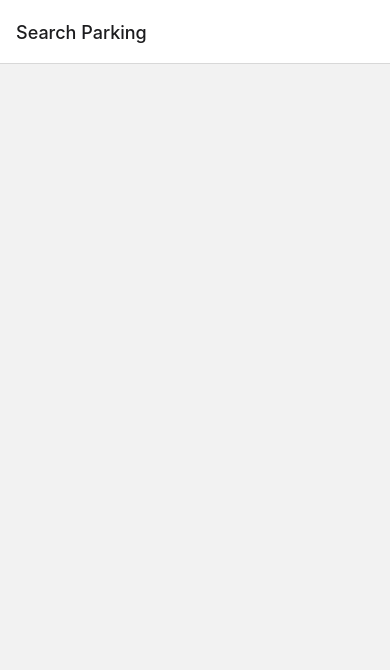
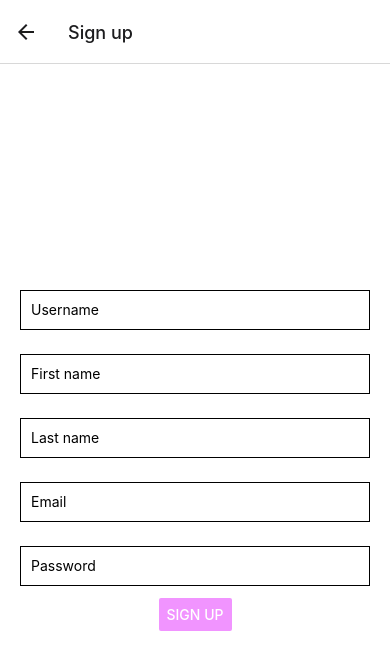
Before and after one commit to MagenR/ParkPal-FrontEnd-Mobile, a React Native app: screen /SignUp in a window 390 px wide. Before the commit this address had no page. Shown: the top 670 px of the page. Built offline with nearby package versions, Linux system fonts and the light colour scheme.

Commit message:
shira pages
home page
login
sign up
menu - not finish

```diff
--- a/App.js
+++ b/App.js
@@ -3,13 +3,19 @@ import { StyleSheet, Text, View } from 'react-native';
 import searchParking from './Pages/searchParking';
 import { NavigationContainer } from '@react-navigation/native';
 import { createNativeStackNavigator } from '@react-navigation/native-stack';
+import HomePage from './Pages/HomePage';
+import SignUp from './Pages/SignUp';
+import logIn from './Pages/logIn';
 
 export default function App() {
   const Stack = createNativeStackNavigator();
   return (
     <NavigationContainer>
-    <Stack.Navigator initialRouteName="SearchParking">
+    <Stack.Navigator initialRouteName="HomePage">
       <Stack.Screen name="SearchParking" component={searchParking} options={{ title: 'Search Parking' }}/>
+      <Stack.Screen name="HomePage" component={HomePage} options={{ title: ' Home page' }}/>
+      <Stack.Screen name="SignUp" component={SignUp} options={{ title: ' Sign up' }}/>
+      <Stack.Screen name="logIn" component={logIn} options={{ title: ' Login' }}/>
       </Stack.Navigator>
   </NavigationContainer>
   );
--- /dev/null
+++ b/Pages/HomePage.jsx
@@ -0,0 +1,44 @@
+import React from "react";
+import { StyleSheet, Text, View, Button, TouchableOpacity } from "react-native";
+
+export default function HomePage({ navigation }) {
+    return (
+        <View >
+            <View style={styles.buttonStyle}>
+                <Button styles={styles.BtnStyle}
+                    title="Login"
+                    color='#f194ff'
+                    onPress={() => navigation.navigate('logIn')}
+                />
+            </View>
+            <View style={styles.buttonStyle}>
+                <Button styles={styles.BtnStyle}
+                    title="Sign up"
+                    color='#f194ff'
+                    onPress={() => navigation.navigate('SignUp')}
+                />
+            </View>
+        </View>
+    )
+}
+
+const styles = StyleSheet.create({
+    BtnStyle:
+    {
+        width: "80%",
+        borderRadius: 25,
+        height: 50,
+        alignItems: "center",
+        justifyContent: "center",
+        marginTop: 40,
+        backgroundColor: "#FF1493",
+        marginVertical: 10,
+
+    },
+    buttonStyle: {
+        marginHorizontal: 20,
+        marginTop: 20,
+
+      }
+
+});
--- /dev/null
+++ b/Pages/SignUp.jsx
@@ -0,0 +1,71 @@
+import React, { useState } from 'react';
+import { TextInput, View, StyleSheet, TouchableHighlight, Button } from 'react-native';
+
+
+export default function SignUp({ navigation }) {
+
+    return (
+        <View style={styles.container}>
+            <TextInput
+                style={styles.textInput}
+                placeholder='Username'
+
+            />
+            <TextInput
+                style={styles.textInput}
+                placeholder='First name'
+
+            />
+              <TextInput
+                style=
+                {styles.textInput}
+                placeholder='Last name'
+
+            />
+              <TextInput
+                style={styles.textInput}
+                placeholder='Email'
+
+            />
+              <TextInput
+                style={styles.textInput}
+                placeholder='Password'
+
+            />
+              <Button styles={styles.BtnStyle}
+                    title="Sign up"
+                    color='#f194ff'
+                />
+        </View>
+    );
+
+};
+
+const styles = StyleSheet.create({
+    BtnStyle:
+    {
+        width: "80%",
+        borderRadius: 25,
+        height: 50,
+        alignItems: "center",
+        justifyContent: "center",
+        marginTop: 40,
+        backgroundColor: "#FF1493",
+        marginVertical: 10,
+
+    },
+    textInput: {
+        height: 40,
+        width: 350,
+        margin: 12,
+        borderWidth: 1,
+        padding: 10,
+    },
+    container: {
+        flex: 1,
+        backgroundColor: '#fff',
+        alignItems: 'center',
+        justifyContent: 'center',
+    },
+
+});
--- /dev/null
+++ b/Pages/logIn.jsx
@@ -0,0 +1,56 @@
+import React, { useState } from 'react';
+import { TextInput, View, StyleSheet, TouchableHighlight, Button } from 'react-native';
+
+
+export default function logIn({ navigation }) {
+
+    return (
+        <View style={styles.container}>
+            <TextInput
+                style={styles.textInput}
+                placeholder='Email/Username'
+
+            />
+            <TextInput
+                style={styles.textInput}
+                placeholder='Password'
+
+            />
+              <Button styles={styles.BtnStyle}
+                    title="Login"
+                    color='#f194ff'
+                    onPress={() => navigation.navigate('Menu')}
+                />
+        </View>
+    );
+
+};
+
+const styles = StyleSheet.create({
+    BtnStyle:
+    {
+        width: "80%",
+        borderRadius: 25,
+        height: 50,
+        alignItems: "center",
+        justifyContent: "center",
+        marginTop: 40,
+        backgroundColor: "#FF1493",
+        marginVertical: 10,
+
+    },
+    textInput: {
+        height: 40,
+        width: 350,
+        margin: 12,
+        borderWidth: 1,
+        padding: 10,
+    },
+
+    container: {
+        flex: 1,
+        backgroundColor: '#fff',
+        alignItems: 'center',
+        justifyContent: 'center',
+    },
+});
--- a/Pages/searchParking.jsx
+++ b/Pages/searchParking.jsx
@@ -1,6 +1,7 @@
 import React from "react";
 import { StyleSheet, Text, View } from "react-native";
 import MapView from "react-native-maps";
+
 export default function SearchParking() {
   return (
     <View style={styles.container}>
```
Also changed, not shown: Pages/Menu.jsx (added, +51 -0 lines).
